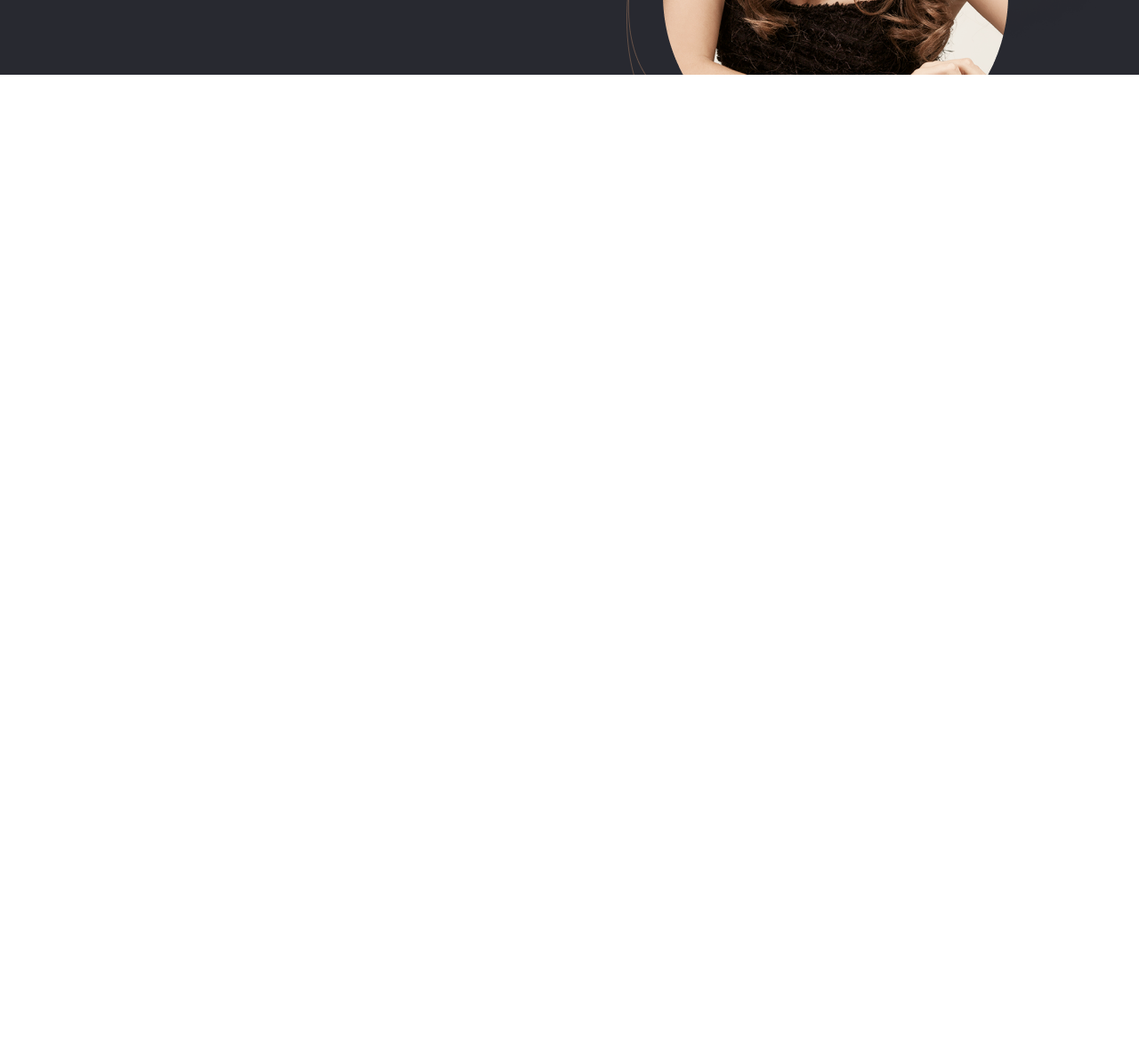
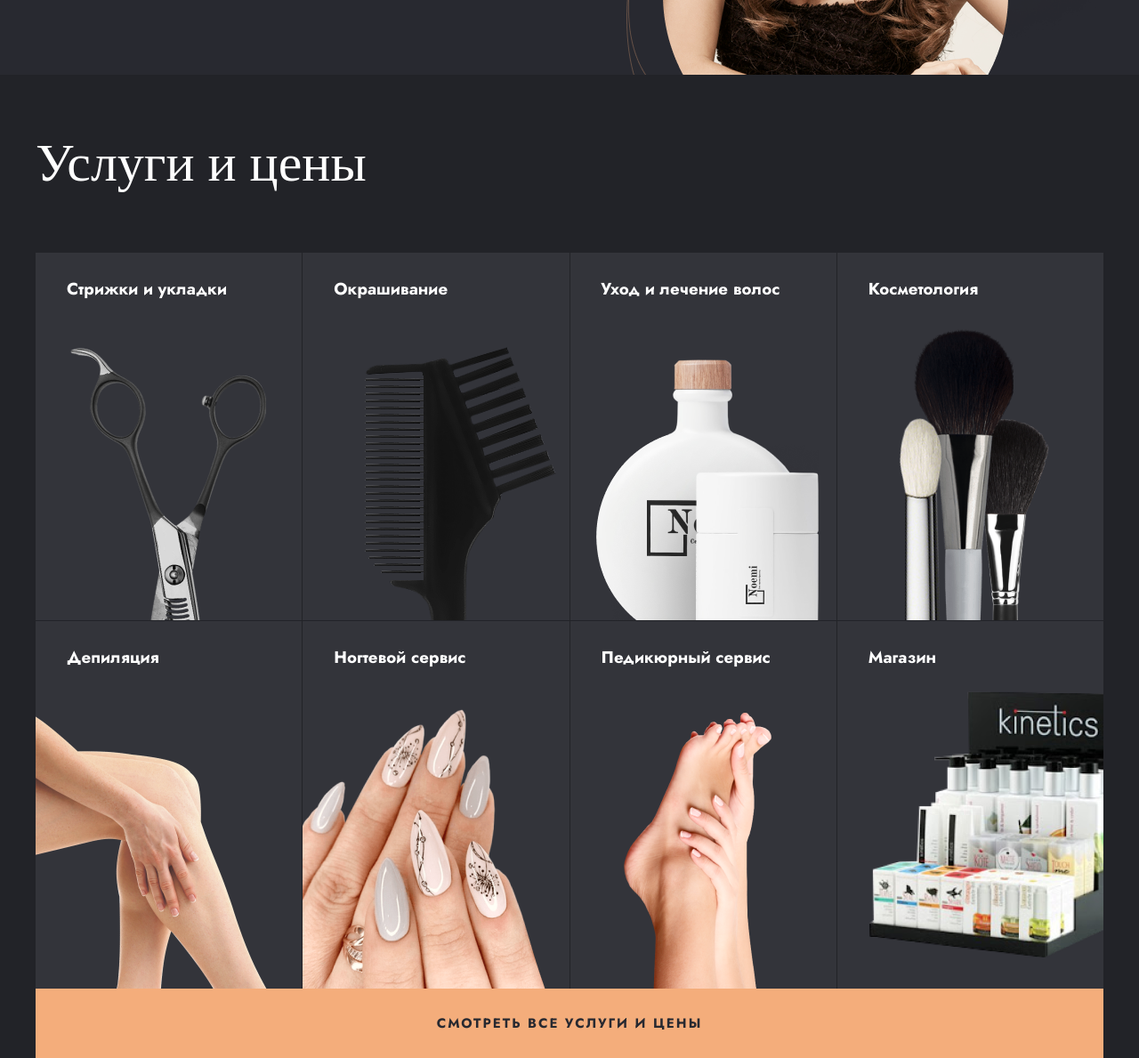
Before and after one commit to OlegRkv/Noemi, a website: page app/index.html in a window 1280 px wide. Shown: the part 576-1765 px from the top of the page at 89% size. Before the commit the page ends 800 px from the top, so only its background shows below. Drawn offline with nearby package versions, Linux system fonts and the light colour scheme; files that its build step writes are made by us from their sources.

Commit message:
add services

```diff
--- a/app/index.html
+++ b/app/index.html
@@ -171,6 +171,64 @@
         </div>
       </div>
     </section>
+
+    <section class="services">
+      <div class="container">
+        <h2 class="title services__title">Услуги и цены</h2>
+
+        <ul class="services__list">
+          <li class="services__item">
+            <h3 class="services__item-title">Стрижки и укладки</h3>
+            <img class="services__img" src="images/services/01.png" alt="Стрижки и укладки">
+            <a class="button services__item-link" href="#">Записаться</a>
+          </li>
+
+          <li class="services__item">
+            <h3 class="services__item-title">Окрашивание</h3>
+            <img class="services__img services__img--coloring" src="images/services/02.png" alt="Окрашивание">
+            <a class="button services__item-link" href="#">Записаться</a>
+          </li>
+
+          <li class="services__item">
+            <h3 class="services__item-title">Уход и лечение волос</h3>
+            <img class="services__img services__img--care " src="images/services/03.png" alt="Уход и лечение волос">
+            <a class="button services__item-link" href="#">Записаться</a>
+          </li>
+
+          <li class="services__item">
+            <h3 class="services__item-title">Косметология</h3>
+            <img class="services__img services__img--cosmetology" src="images/services/04.png" alt="Косметология">
+            <a class="button services__item-link" href="#">Записаться</a>
+          </li>
+
+          <li class="services__item">
+            <h3 class="services__item-title">Депиляция</h3>
+            <img class="services__img services__img--depilation" src="images/services/05.png" alt="Депиляция">
+            <a class="button services__item-link" href="#">Записаться</a>
+          </li>
+
+          <li class="services__item">
+            <h3 class="services__item-title">Ногтевой сервис</h3>
+            <img class="services__img services__img--nail" src="images/services/06.png" alt="Ногтевой сервис">
+            <a class="button services__item-link" href="#">Записаться</a>
+          </li>
+
+          <li class="services__item">
+            <h3 class="services__item-title">Педикюрный сервис</h3>
+            <img class="services__img services__img--pedicure" src="images/services/07.png" alt="Педикюрный сервис">
+            <a class="button services__item-link" href="#">Записаться</a>
+          </li>
+
+          <li class="services__item">
+            <h3 class="services__item-title">Магазин</h3>
+            <img class="services__img services__img--shop" src="images/services/08.png" alt="Магазин">
+            <a class="button services__item-link" href="#">Записаться</a>
+          </li>
+        </ul>
+
+        <a class="button services__link" href="#">Смотреть все услуги и цены</a>
+      </div>
+    </section>
   </main>
 
   <script src="js/main.min.js"></script>
--- a/app/scss/_global.scss
+++ b/app/scss/_global.scss
@@ -59,6 +59,13 @@ body {
   }
 }
 
+.title {
+  font-family: "Playfair Display";
+  font-weight: 400;
+  font-size: 60px;
+  line-height: 1.16;
+}
+
 .button {
   display: inline-flex;
   align-items: center;
--- a/app/scss/_vars.scss
+++ b/app/scss/_vars.scss
@@ -2,3 +2,4 @@ $rich-black: #282930;
 $black: #222328;
 $white: #ffffff;
 $orange: #F4AD7B;
+$grey: #33343A;
--- /dev/null
+++ b/app/scss/modules/_services.scss
@@ -0,0 +1,81 @@
+.services {
+  padding-top: 60px;
+  background-color: $black;
+
+  &__title {
+    margin-bottom: 70px;
+  }
+
+  &__list {
+   /*  display: flex;
+    flex-wrap: wrap;
+    list-style: none; */
+    display: grid;
+    grid-template-columns: repeat(4, 1fr);
+    grid-template-rows: minmax(300px, 413px) minmax(300px, 413px);
+    gap: 1px;
+    list-style: none;
+  }
+
+  &__item {
+    position: relative;
+    padding: 27px 0 0 35px;
+    background-color: $grey;
+    transition: background-color 0.3s;
+    overflow: hidden;
+
+    &:hover {
+      background-color: #1D1D22;
+      .services__item-link {
+        transform: translateY(0);
+      }
+    }
+  }
+
+  &__img {
+    position: absolute;
+    bottom: 0;
+  }
+
+  &__img--coloring {
+    left: 70px;
+  }
+
+  &__img--care {
+    right: 20px;
+  }
+
+  &__img--cosmetology {
+    left: 70px;
+  }
+
+  &__img--depilation {
+    left: 0;
+  }
+
+  &__img--nail {
+    left: 0;
+  }
+
+  &__img--pedicure {
+    left: 60px;
+  }
+
+  &__img--shop {
+    bottom: 35px;
+  }
+
+  &__item-link {
+    position: absolute;
+    display: flex;
+    width: 100%;
+    left: 0;
+    bottom: 0;
+    transform: translateY(100%);
+    transition: transform 0.3s;
+  }
+
+  &__link {
+    display: flex;
+  }
+}
--- a/app/scss/style.scss
+++ b/app/scss/style.scss
@@ -6,3 +6,4 @@
 
 @import "modules/header";
 @import "modules/hero";
+@import "modules/services";
```
Also changed, not shown: app/images/services/01.png (added), app/images/services/02.png (added), app/images/services/03.png (added), app/images/services/04.png (added), app/images/services/05.png (added), app/images/services/06.png (added), app/images/services/07.png (added), app/images/services/08.png (added).
